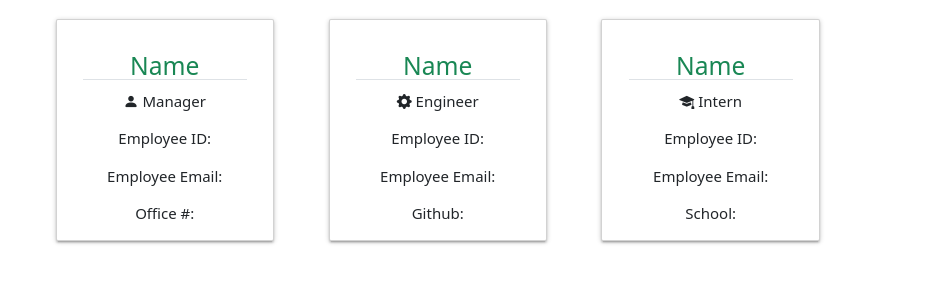
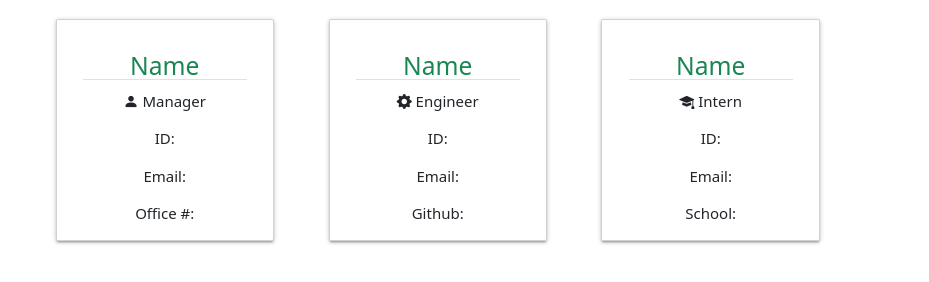
Before and after one commit to courtneycaputo/team-profile-generator, a website: page index.html in a window 1280 px wide. Shown: the part 162-444 px from the top of the page, without its empty margins (175-1104 px from the left). Drawn offline with nearby package versions, Linux system fonts and the light colour scheme.

Commit message:
add generate team function

```diff
--- a/lib/index.html
+++ b/index.html
@@ -25,8 +25,8 @@
                 <div class="card-body">
                     <h5 class="border-bottom text-success">Name</h5>
                     <p class="card-text"><i class="bi bi-person-fill"></i> Manager</p>
-                    <p class="card-text">Employee ID:</p>
-                    <p class="card-text">Employee Email:</p>
+                    <p class="card-text">ID:</p>
+                    <p class="card-text">Email:</p>
                     <p class="card-text">Office #:</p>
                 </div>
             </div>
@@ -35,8 +35,8 @@
                 <div class="card-body">
                     <h5 class="border-bottom text-success">Name</h5>
                     <p class="card-text"><i class="bi bi-gear-fill"></i> Engineer</p>
-                    <p class="card-text">Employee ID:</p>
-                    <p class="card-text">Employee Email:</p>
+                    <p class="card-text">ID:</p>
+                    <p class="card-text">Email:</p>
                     <p class="card-text">Github:</p>
                 </div>
             </div>
@@ -45,8 +45,8 @@
                 <div class="card-body">
                     <h5 class="border-bottom text-success">Name</h5>
                     <p class="card-text"><i class="bi bi-mortarboard-fill"></i> Intern</p>
-                    <p class="card-text">Employee ID:</p>
-                    <p class="card-text">Employee Email:</p>
+                    <p class="card-text">ID:</p>
+                    <p class="card-text">Email:</p>
                     <p class="card-text">School:</p>
                 </div>
             </div>
```
Also changed, not shown: index.js (+9 -37 lines), src/generateHTML.js (added).
